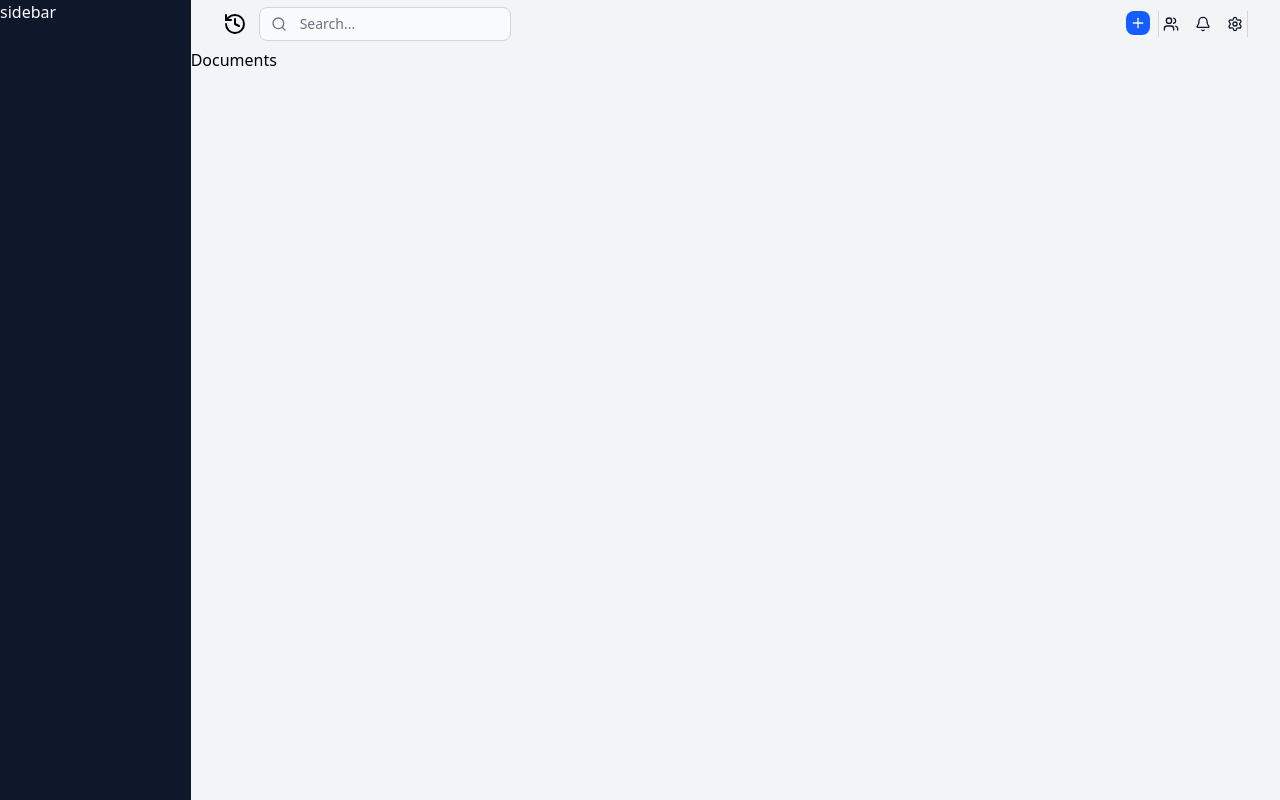
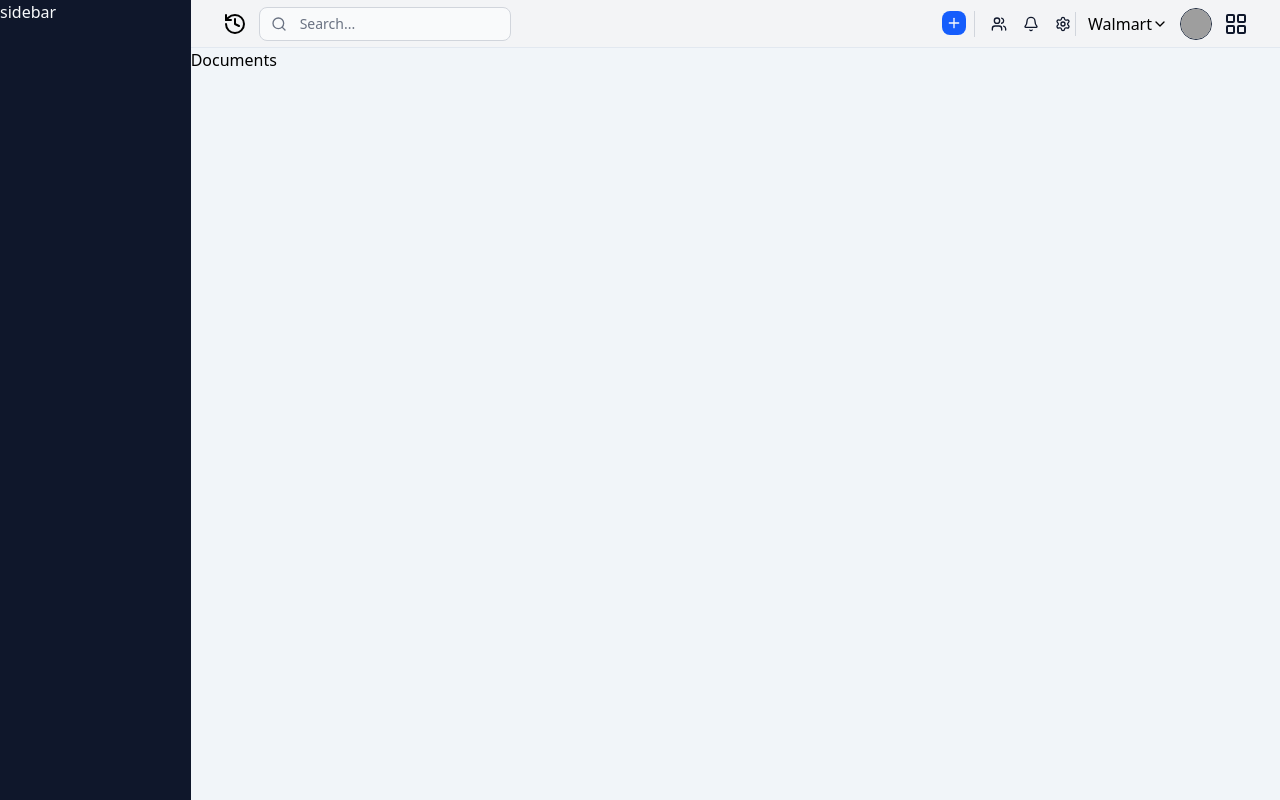
Before and after one commit to GauravGCA19/evergreen-inventory, a Next.js app: page /dashboard/documents in a window 1280 px wide. Built offline with nearby package versions, Linux system fonts and the light colour scheme; grey boxes are pictures that could not be loaded.

Commit message:
Update Header Component for the Dashhboard of the project

```diff
--- a/components/dashboard/Header.jsx
+++ b/components/dashboard/Header.jsx
@@ -1,9 +1,13 @@
-import { Bell, History, Plus, Search, Settings, Users } from "lucide-react";
+import { Bell, ChevronDown, LayoutGrid, History, Plus, Search, Settings, Users } from "lucide-react";
 import SearchInput from "./SearchInput";
+
+// PR
+import Image from "next/image";
 
 function Header() {
   return (
-    <div className="bg-gray-100 h-12 flex items-center justify-between px-8">
+    // PR classname
+    <div className="bg-gray-100 h-12 flex items-center justify-between px-8 border-b border-slate-200">
       <div className="flex gap-3">
         {/* Recent Activities */}
         <button>
@@ -12,7 +16,8 @@ function Header() {
         {/* Search */}
         <SearchInput />
       </div>
-      <div className="flex">
+      {/* PR classname */}
+      <div className="flex items-center gap-3">
         {/* Plus */}
         <div className="pr-2 border-r border-gray-300">
           <button className="p-1 rounded-lg bg-blue-600">
@@ -31,6 +36,26 @@ function Header() {
           </button>
         </div>
         {/*  */}
+        {/* PR */}
+        <div className="flex gap-3">
+          <button className="flex items-center">
+            <span>Walmart</span>
+            <ChevronDown className="w-4 h-4" />
+          </button>
+          <button>
+            <Image
+              src="/user.jpg"
+              alt="user image"
+              width={96}
+              height={96}
+              className="rounded-full w-8 h-8 border border-slate-800"
+            />
+          </button>
+          <button>
+            <LayoutGrid className="w-6 h-6 text-slate-900" />
+          </button>
+        </div>
+        {/* PR */}
         {/*  */}
       </div>
     </div>
```
